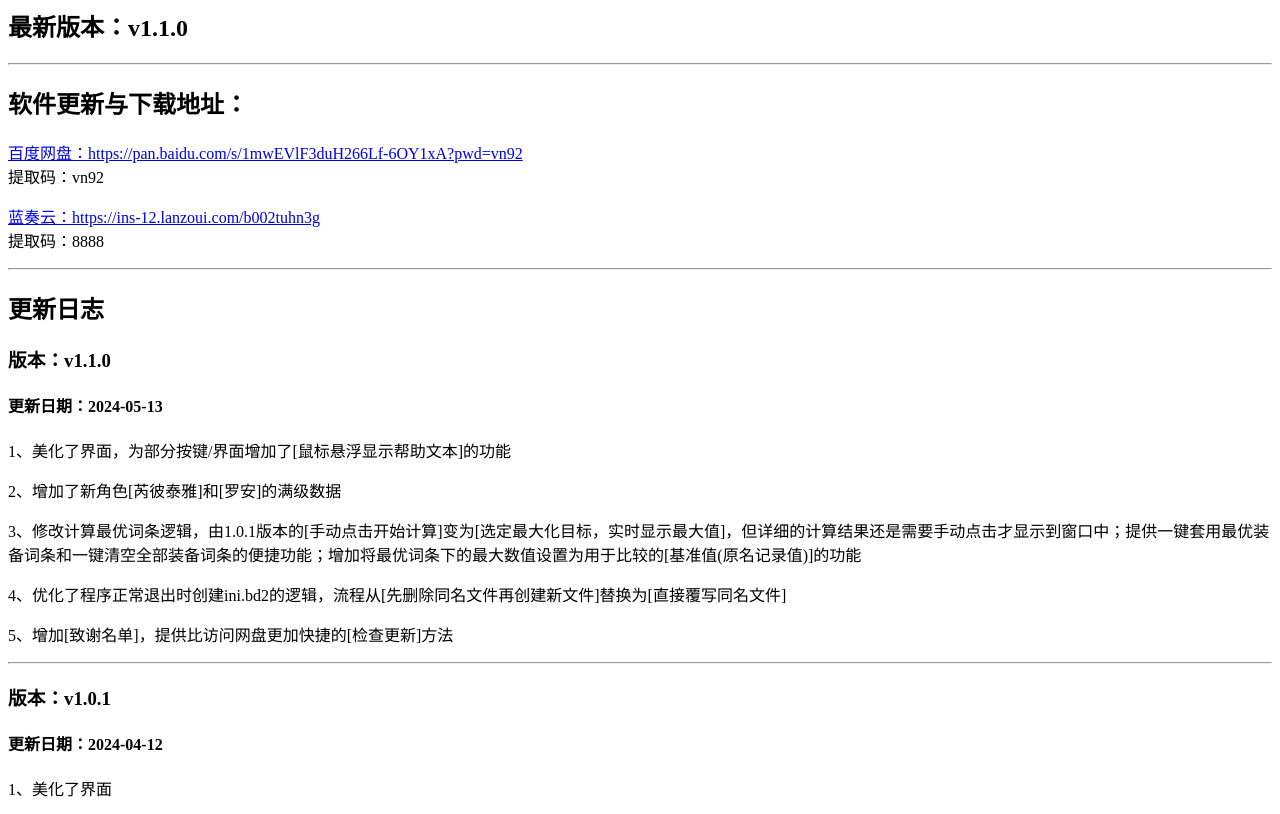
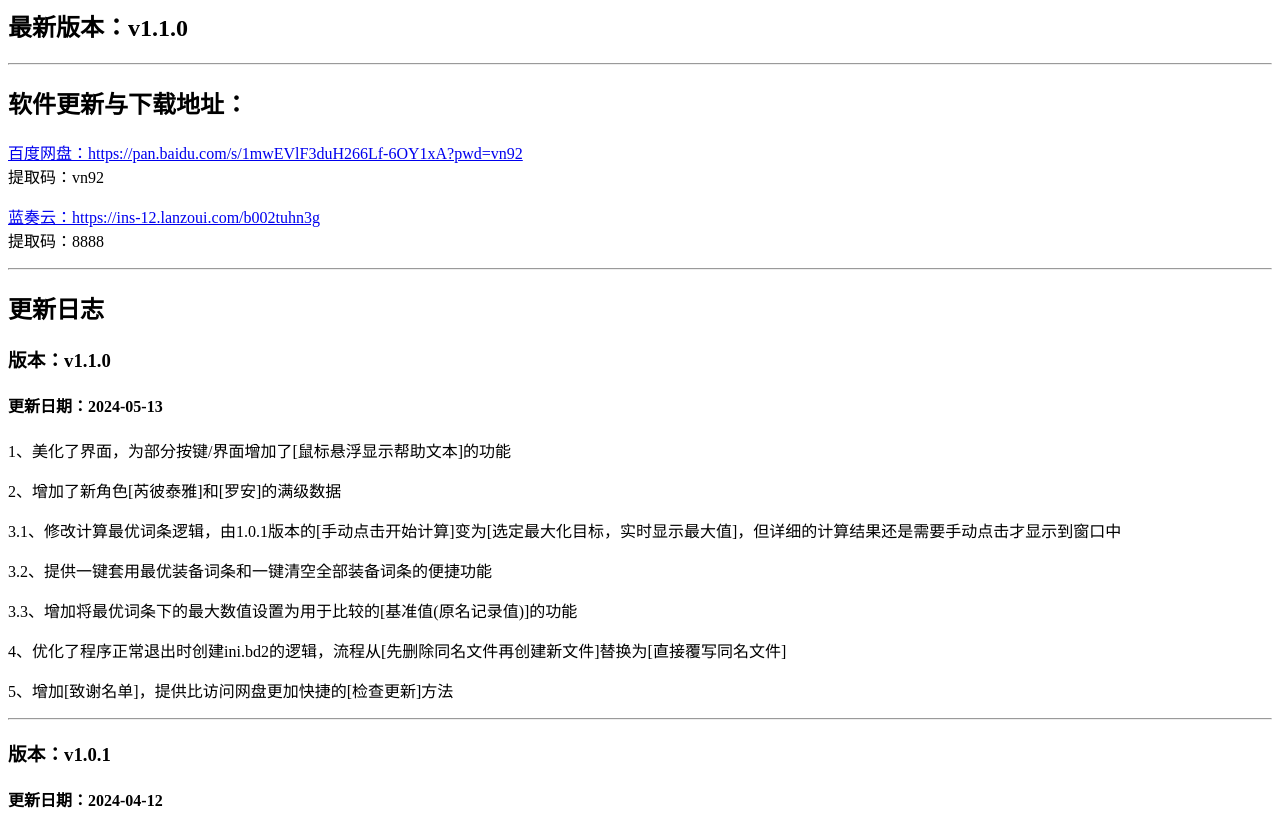
Before and after one commit to CheckForUpdate/BD2Calculator, a plain HTML site: page index.html in a window 1280 px wide. Shown: the top 814 px of the page. Drawn offline with Linux system fonts and the light colour scheme.

Commit message:
Update index.html

```diff
--- a/index.html
+++ b/index.html
@@ -17,7 +17,9 @@
         <h4>更新日期：2024-05-13</h4>
 	<p>1、美化了界面，为部分按键/界面增加了[鼠标悬浮显示帮助文本]的功能</p>
         <p>2、增加了新角色[芮彼泰雅]和[罗安]的满级数据</p>
-        <p>3、修改计算最优词条逻辑，由1.0.1版本的[手动点击开始计算]变为[选定最大化目标，实时显示最大值]，但详细的计算结果还是需要手动点击才显示到窗口中；提供一键套用最优装备词条和一键清空全部装备词条的便捷功能；增加将最优词条下的最大数值设置为用于比较的[基准值(原名记录值)]的功能</p>
+        <p>3.1、修改计算最优词条逻辑，由1.0.1版本的[手动点击开始计算]变为[选定最大化目标，实时显示最大值]，但详细的计算结果还是需要手动点击才显示到窗口中</p>
+	<p>3.2、提供一键套用最优装备词条和一键清空全部装备词条的便捷功能</p>
+	<p>3.3、增加将最优词条下的最大数值设置为用于比较的[基准值(原名记录值)]的功能</p>
         <p>4、优化了程序正常退出时创建ini.bd2的逻辑，流程从[先删除同名文件再创建新文件]替换为[直接覆写同名文件]</p>
         <p>5、增加[致谢名单]，提供比访问网盘更加快捷的[检查更新]方法</p>
 	<hr>
```
